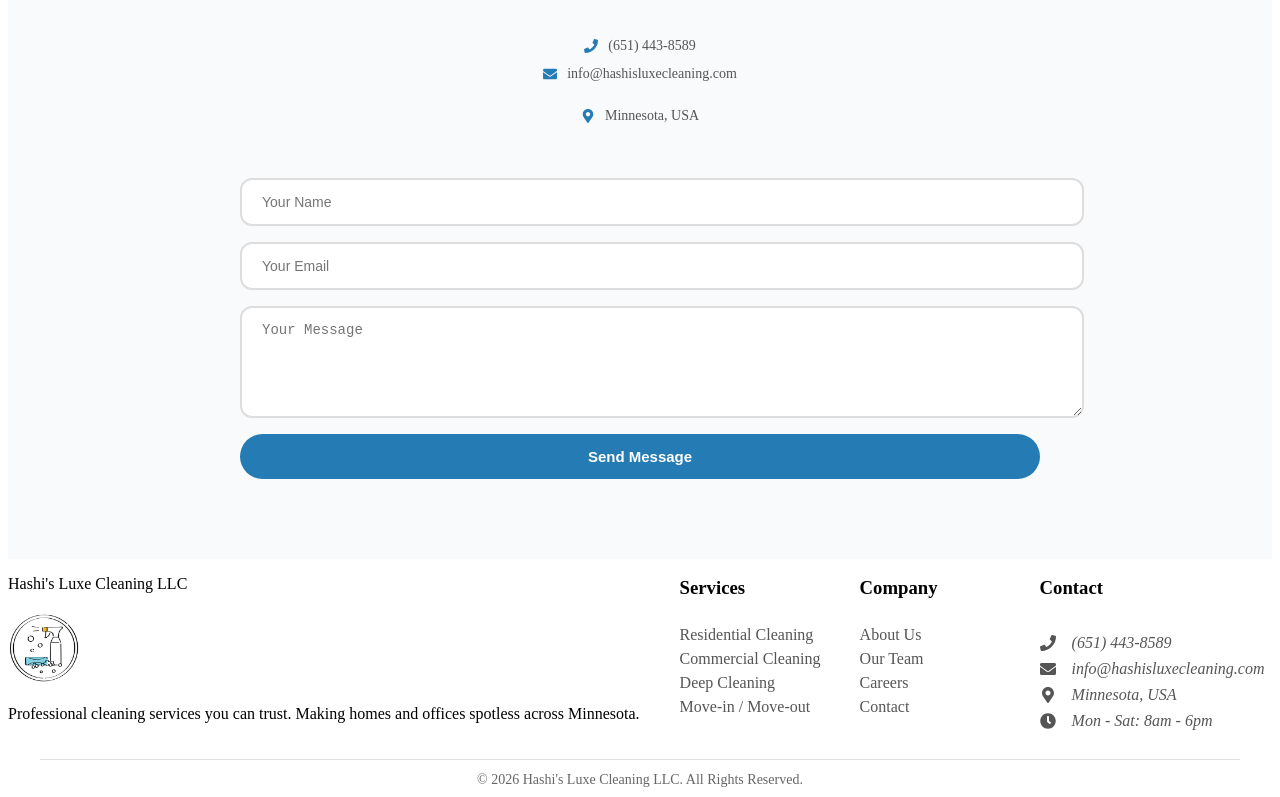
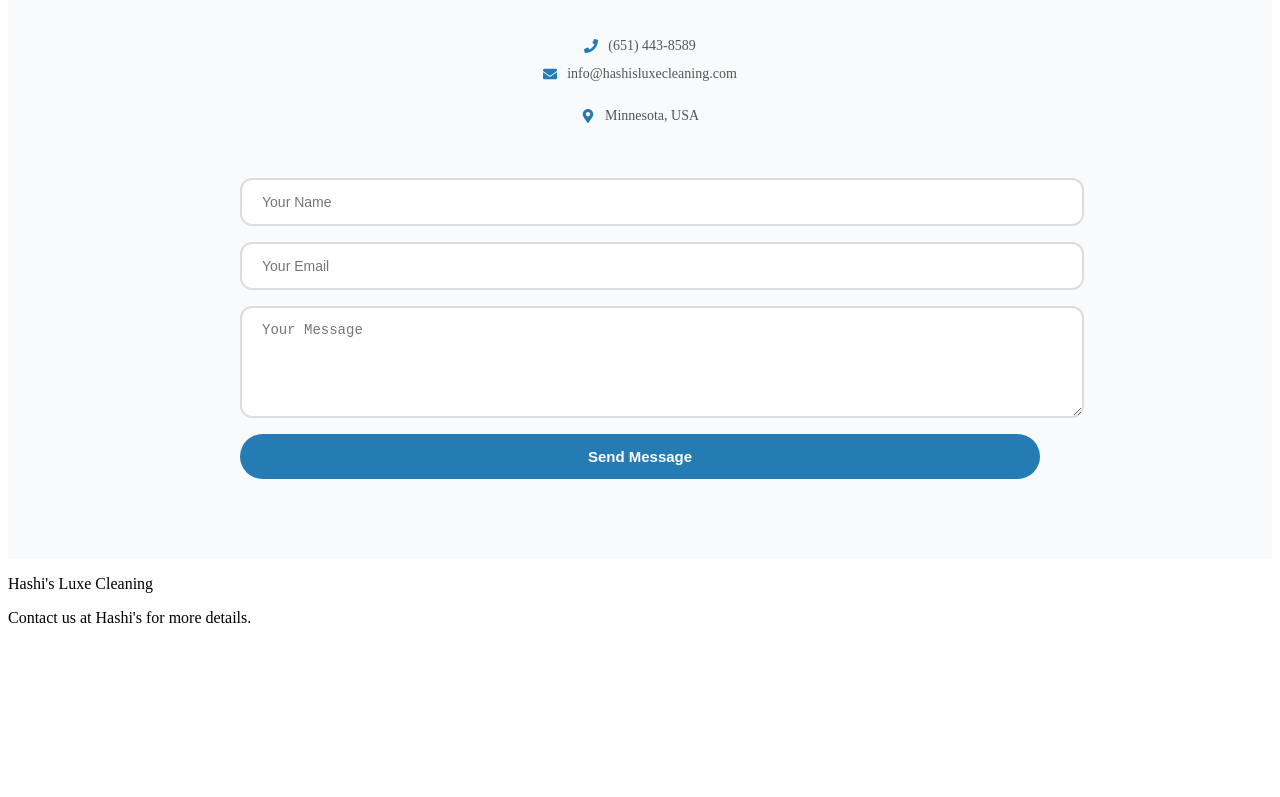
Before and after one commit to Samjamhas10/hashi-s-luxe-cleaning, a React (Vite) app: page / in a window 1280 px wide. Shown: the part 2300-3097 px from the top of the page. After the commit the page ends 2943 px from the top, so only its background shows below. Built offline with nearby package versions, Linux system fonts and the light colour scheme.

Commit message:
Update Footer.jsx to escape apostrophes

```diff
--- a/src/components/Footer/Footer.jsx
+++ b/src/components/Footer/Footer.jsx
@@ -1,91 +1,13 @@
-import React from "react";
-import { FaPhone, FaEnvelope, FaClock, FaMapMarkerAlt } from "react-icons/fa";
-import CleaningLogo from "../../assets/cleaning-logo.png";
-import "./Footer.css";
+import React from 'react';
 
-function Footer() {
+const Footer = () => {
   return (
-    <footer className="footer" role="contentinfo" aria-label="Footer">
-      <div className="footer__container">
-        <div className="footer__brand">
-          <p className="footer__title">Hashi's Luxe Cleaning LLC</p>
-          <img
-            src={CleaningLogo}
-            alt="Logo"
-            className="footer__logo"
-            loading="lazy"
-          />
-          <p className="footer__subtitle">
-            Professional cleaning services you can trust. Making homes and
-            offices spotless across Minnesota.
-          </p>
-        </div>
-        <div className="footer__row">
-          <div className="footer__section">
-            <h3 className="footer__title">Services</h3>
-            <ul className="footer__links">
-              <li>
-                <a href="#residential">Residential Cleaning</a>
-              </li>
-              <li>
-                <a href="#commercial">Commercial Cleaning</a>
-              </li>
-              <li>
-                <a href="#deep-cleaning">Deep Cleaning</a>
-              </li>
-              <li>
-                <a href="#move">Move-in / Move-out</a>
-              </li>
-            </ul>
-          </div>
-          <div className="footer__section">
-            <h3 className="footer__title">Company</h3>
-            <ul className="footer__links">
-              <li>
-                <a href="#about">About Us</a>
-              </li>
-              <li>
-                <a href="#team">Our Team</a>
-              </li>
-              <li>
-                <a href="#careers">Careers</a>
-              </li>
-              <li>
-                <a href="#contact">Contact</a>
-              </li>
-            </ul>
-          </div>
-          <div className="footer__section">
-            <h3 className="footer__title">Contact</h3>
-            <address className="footer__contact-list">
-              <a className="footer__contact-item" href="tel:+16514438589">
-                <FaPhone className="footer__icon" /> <span>(651) 443-8589</span>
-              </a>
-              <a
-                className="footer__contact-item"
-                href="mailto:info@hashisluxecleaning.com"
-              >
-                <FaEnvelope className="footer__icon" />{" "}
-                <span>info@hashisluxecleaning.com</span>
-              </a>
-              <p className="footer__contact-item">
-                <FaMapMarkerAlt className="footer__icon" />{" "}
-                <span>Minnesota, USA</span>
-              </p>
-              <p className="footer__contact-item">
-                <FaClock className="footer__icon" />{" "}
-                <span>Mon - Sat: 8am - 6pm</span>
-              </p>
-            </address>
-          </div>
-        </div>
-      </div>
-      <p className="footer__copyright">
-        © {new Date().getFullYear()} Hashi's Luxe Cleaning LLC. All Rights
-        Reserved.
-      </p>
+    <footer>
+      <p>Hashi&apos;s Luxe Cleaning</p> {/* Line 11 */}
+      {/* Other content */}
+      <p>Contact us at Hashi&apos;s for more details.</p> {/* Line 84 */}
     </footer>
   );
-}
+};
 
 export default Footer;
```
